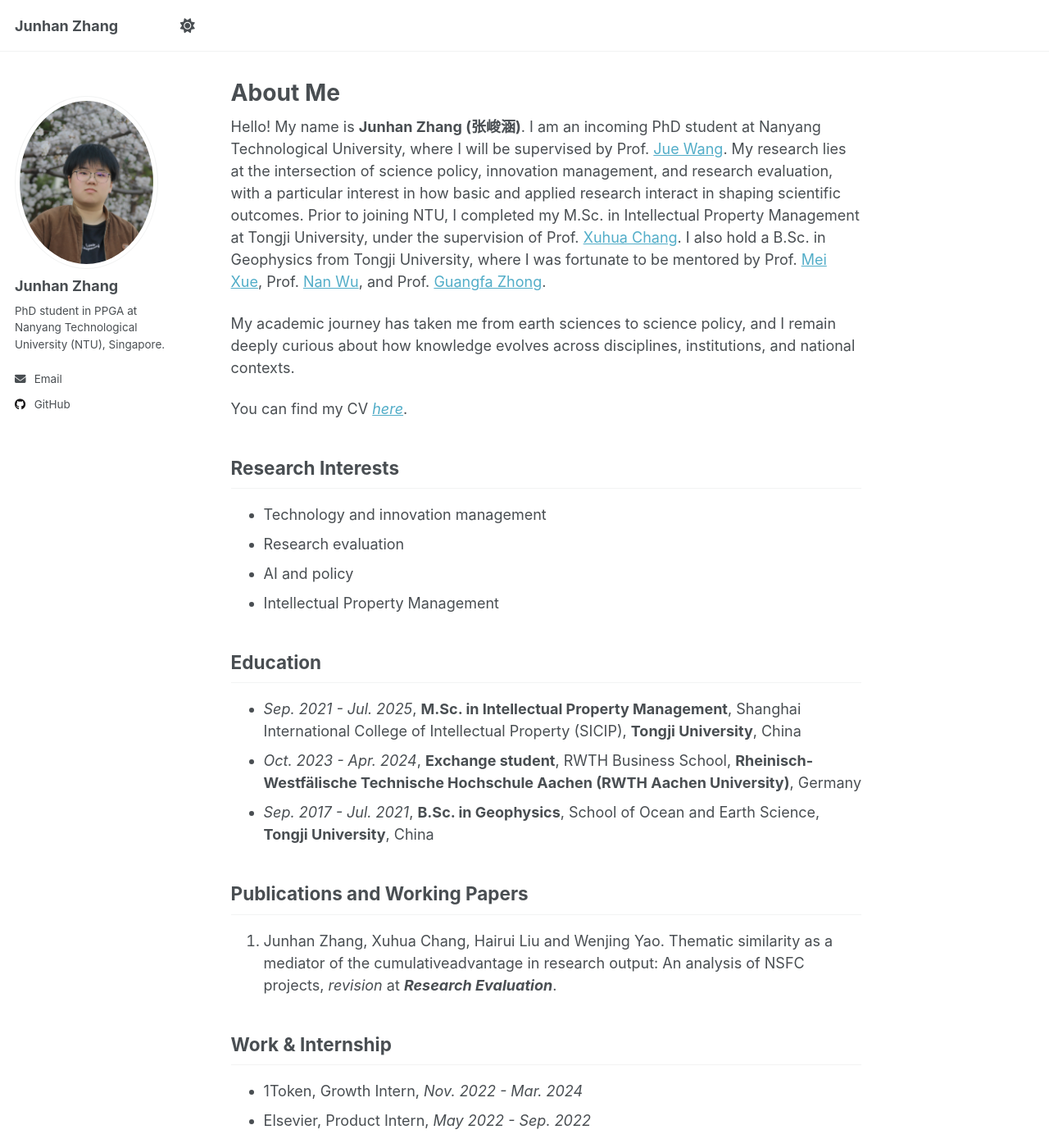
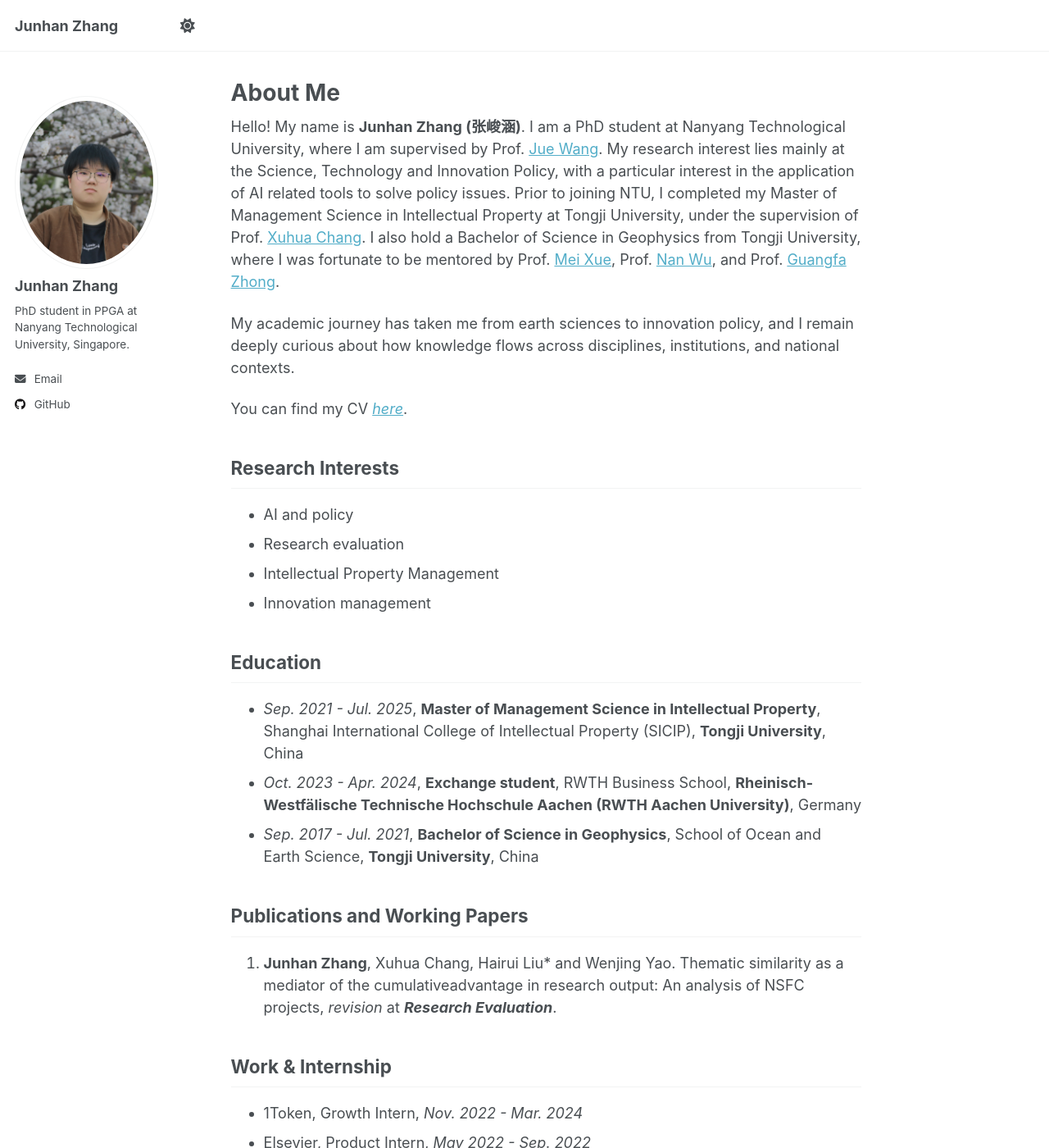
Before and after one commit to Junhan-Zhang/Junhan-Zhang.github.io, a Jekyll site: the page built from _pages/about.md, in a window 1280 px wide and 1400 px high. Shown: the whole window at 82% size. Built offline with Jekyll 4.4.1, drawn with Linux system fonts in a browser that asks for light colours.

Commit message:
update: Add new content to about page and changed bio

```diff
--- a/_config.yml
+++ b/_config.yml
@@ -25,7 +25,7 @@ author:
   avatar           : "Junhan_Zhang_Lateral.jpeg"
   name             : "Junhan Zhang"
   pronouns         : # example: "she/her"
-  bio              : "PhD student in PPGA at Nanyang Technological University (NTU), Singapore."
+  bio              : "PhD student in PPGA at Nanyang Technological University, Singapore."
   # location         : "Earth"
   # employer         : "Nanyang Technological University, Singapore"
   uri              : # URL
--- a/_pages/about.md
+++ b/_pages/about.md
@@ -6,28 +6,28 @@ redirect_from:
   - /about/
   - /about.html
 ---
-Hello! My name is **Junhan Zhang (张峻涵)**. I am an incoming PhD student at Nanyang Technological University, where I will be supervised by Prof. [Jue Wang](https://dr.ntu.edu.sg/entities/person/Wang-Jue). My research lies at the intersection of science policy, innovation management, and research evaluation, with a particular interest in how basic and applied research interact in shaping scientific outcomes. Prior to joining NTU, I completed my M.Sc. in Intellectual Property Management at Tongji University, under the supervision of Prof. [Xuhua Chang](https://sicip.tongji.edu.cn/13/dc/c13550a136156/page.htm). I also hold a B.Sc. in Geophysics from Tongji University, where I was fortunate to be mentored by Prof. [Mei Xue](https://mgg.tongji.edu.cn/25/ac/c22875a206252/page.htm), Prof. [Nan Wu](https://mgg.tongji.edu.cn/25/a8/c22871a206248/page.htm), and Prof. [Guangfa Zhong](https://ocean.tongji.edu.cn/space/gfz/).
+Hello! My name is **Junhan Zhang (张峻涵)**. I am a PhD student at Nanyang Technological University, where I am supervised by Prof. [Jue Wang](https://dr.ntu.edu.sg/entities/person/Wang-Jue). My research interest lies mainly at the Science, Technology and Innovation Policy, with a particular interest in the application of AI related tools to solve policy issues. Prior to joining NTU, I completed my Master of Management Science in Intellectual Property at Tongji University, under the supervision of Prof. [Xuhua Chang](https://sicip.tongji.edu.cn/13/dc/c13550a136156/page.htm). I also hold a Bachelor of Science in Geophysics from Tongji University, where I was fortunate to be mentored by Prof. [Mei Xue](https://mgg.tongji.edu.cn/25/ac/c22875a206252/page.htm), Prof. [Nan Wu](https://mgg.tongji.edu.cn/25/a8/c22871a206248/page.htm), and Prof. [Guangfa Zhong](https://ocean.tongji.edu.cn/space/gfz/).
 
-My academic journey has taken me from earth sciences to science policy, and I remain deeply curious about how knowledge evolves across disciplines, institutions, and national contexts.
+My academic journey has taken me from earth sciences to innovation policy, and I remain deeply curious about how knowledge flows across disciplines, institutions, and national contexts.
 
 You can find my CV [*here*](../files/Junhan_Zhang_CV_2025.pdf).
 
 ## Research Interests
 
-- Technology and innovation management
+- AI and policy
 - Research evaluation
-- AI and policy
 - Intellectual Property Management
+- Innovation management
 
 ## Education
 
-- *Sep. 2021 - Jul. 2025*, **M.Sc. in Intellectual Property Management**, Shanghai International College of Intellectual Property (SICIP), **Tongji University**, China
+- *Sep. 2021 - Jul. 2025*, **Master of Management Science in Intellectual Property**, Shanghai International College of Intellectual Property (SICIP), **Tongji University**, China
 - *Oct. 2023 - Apr. 2024*, **Exchange student**, RWTH Business School, **Rheinisch-Westfälische Technische Hochschule Aachen (RWTH Aachen University)**, Germany
-- *Sep. 2017 - Jul. 2021*, **B.Sc. in Geophysics**, School of Ocean and Earth Science, **Tongji University**, China
+- *Sep. 2017 - Jul. 2021*, **Bachelor of Science in Geophysics**, School of Ocean and Earth Science, **Tongji University**, China
 
 ## Publications and Working Papers
 
-1. Junhan Zhang, Xuhua Chang, Hairui Liu and Wenjing Yao. Thematic similarity as a mediator of the cumulativeadvantage in research output: An analysis of NSFC projects, *revision* at ***Research Evaluation***.
+1. **Junhan Zhang**, Xuhua Chang, Hairui Liu* and Wenjing Yao. Thematic similarity as a mediator of the cumulativeadvantage in research output: An analysis of NSFC projects, *revision* at ***Research Evaluation***.
 
 ## Work & Internship
 
```
